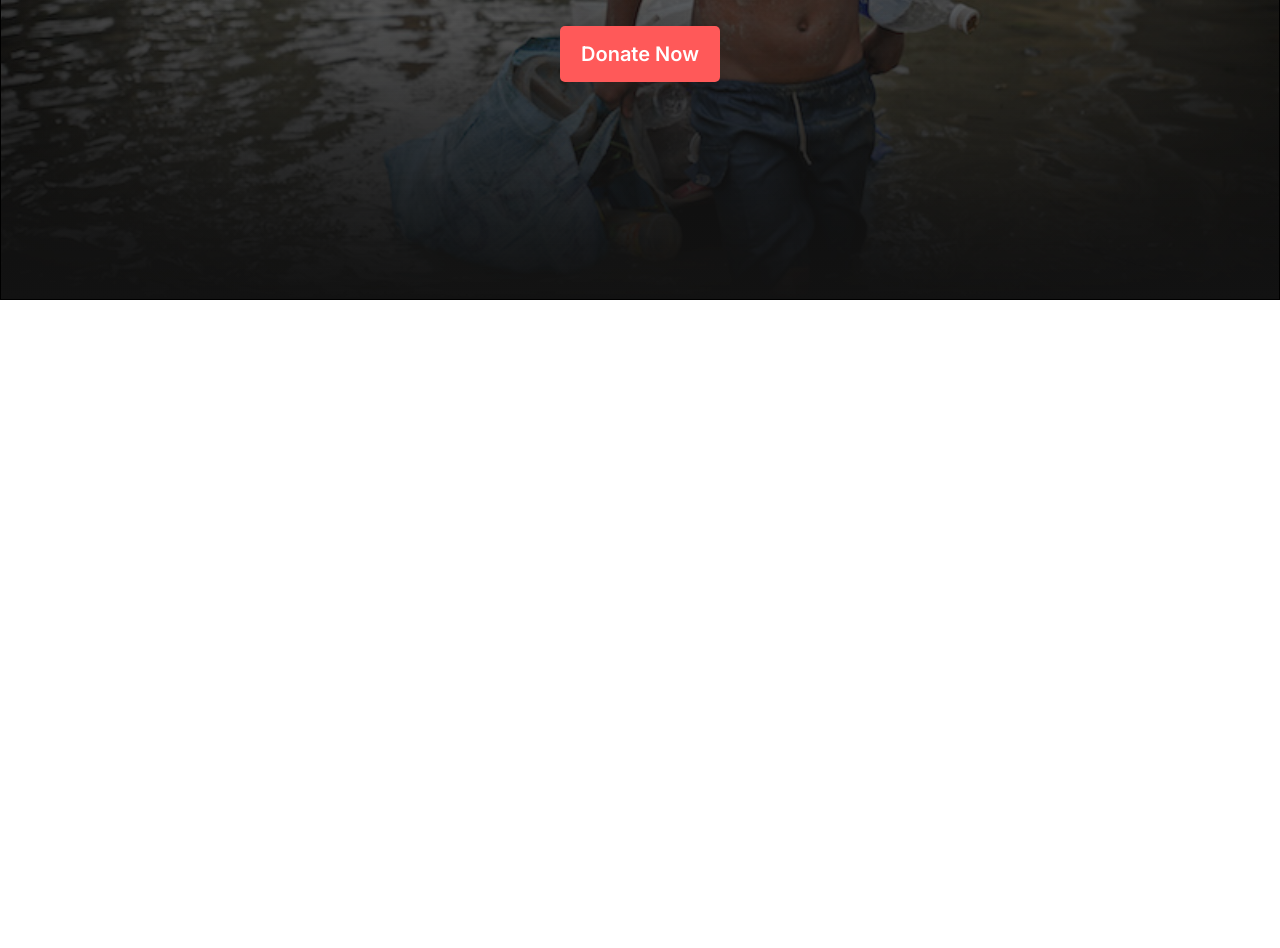
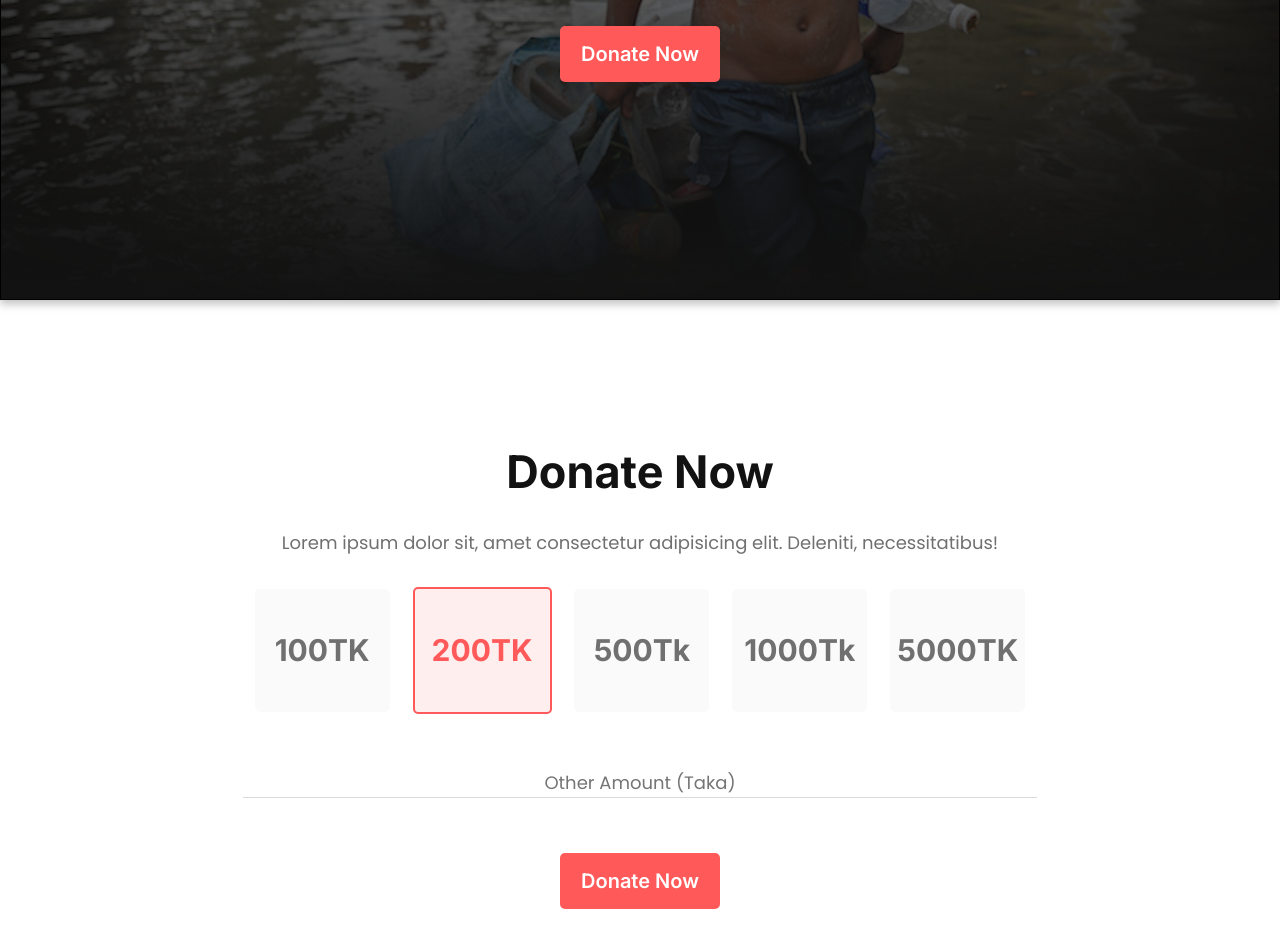
Before and after one commit to ashiikkhan/Flood-Bank, a plain HTML site: page index.html in a window 1280 px wide. Shown: the part 500-1448 px from the top of the page. Before the commit the page ends 800 px from the top, so only its background shows below. Drawn offline with Linux system fonts and the light colour scheme.

Commit message:
donate now section completed

```diff
--- a/index.html
+++ b/index.html
@@ -18,7 +18,7 @@
   <body>
     <!-- banner -->
     <section class="banner">
-      <div class="banner-bg centralize">
+      <div class="banner-overlay centralize">
         <div class="banner-content">
           <h1>Give Children a Fighting Chance</h1>
           <p>
@@ -31,5 +31,31 @@
         </div>
       </div>
     </section>
+    <main class="main-section">
+      <!-- donate now section -->
+      <section class="donate-container">
+        <div class="donate-content centralize">
+          <h2 class="title">Donate Now</h2>
+          <p class="description">
+            Lorem ipsum dolor sit, amet consectetur adipisicing elit. Deleniti,
+            necessitatibus!
+          </p>
+          <div class="amount-container">
+            <div class="amount-item">100TK</div>
+            <div class="amount-item" id="clicked-item">200TK</div>
+            <div class="amount-item">500Tk</div>
+            <div class="amount-item">1000Tk</div>
+            <div class="amount-item">5000TK</div>
+          </div>
+          <input
+            type="number"
+            name=""
+            id=""
+            placeholder="Other Amount (Taka)"
+          />
+          <input type="button" value="Donate Now" class="button" />
+        </div>
+      </section>
+    </main>
   </body>
 </html>
--- a/style.css
+++ b/style.css
@@ -6,6 +6,7 @@ font-family: 'Poppins', sans-serif; */
   margin: 0px;
   padding: 0px;
 }
+/* banner section  */
 .banner {
   width: 100%;
   height: 100vh;
@@ -14,7 +15,7 @@ font-family: 'Poppins', sans-serif; */
   background-repeat: no-repeat;
   background-size: cover;
 }
-.banner-bg {
+.banner-overlay {
   width: 100%;
   height: 100vh;
   box-sizing: border-box;
@@ -27,6 +28,7 @@ font-family: 'Poppins', sans-serif; */
   display: flex;
   align-items: center;
   justify-content: center;
+  flex-direction: column;
 }
 .banner-content {
   width: 826px;
@@ -64,6 +66,86 @@ font-family: 'Poppins', sans-serif; */
   height: 56px;
   border: none;
   border-radius: 5px;
-  margin-top: 15px;
-  margin-bottom: 15px;
+  margin: 15px 0px;
 }
+
+.main-section {
+  width: 100%;
+}
+/* donate container  */
+.donate-container {
+  width: 100%;
+  height: 100vh;
+  margin: 130px 0px;
+}
+/* title font style  for global use*/
+.title {
+  color: #121212;
+  font-family: 'Inter', sans-serif;
+  font-size: 45px;
+  font-weight: 700;
+  line-height: 54px;
+  margin: 15px 0px;
+}
+/* paragraph font style for global use */
+.description {
+  color: #707070;
+  font-family: 'Poppins', sans-serif;
+  font-size: 18px;
+  font-weight: 400;
+  line-height: 28px;
+  margin: 15px 0px;
+}
+.amount-container {
+  width: 62%;
+  margin: 15px 0px;
+
+  /* flex amount item */
+  display: flex;
+  align-items: center;
+  justify-content: space-around;
+}
+.amount-item {
+  width: 135px;
+  height: 123px;
+  background: #fafafa;
+  border-radius: 5px;
+
+  /* font style */
+  color: #707070;
+  font-family: 'Inter', sans-serif;
+  font-size: 30px;
+  font-weight: 700;
+  line-height: 37px;
+
+  /* for center align item text */
+  display: flex;
+  align-items: center;
+  justify-content: center;
+}
+#clicked-item {
+  color: #ff5959;
+  background-color: #ffeeee;
+  border: 2px solid #ff5959;
+}
+input[type='number'] {
+  border: none;
+  border-bottom: 1px solid #dadada;
+  width: 62%;
+  margin: 40px 0px;
+  /* placeholder style in input */
+  color: #b3b3b3;
+  font-family: 'Poppins', sans-serif;
+  font-weight: 400;
+  font-size: 18px;
+  line-height: 28px;
+  text-align: center;
+}
+input[type='number']:focus {
+  outline: none;
+}
+input[type='number']::-webkit-outer-spin-button,
+input[type='number']::-webkit-inner-spin-button {
+  -webkit-appearance: none;
+  margin: 0px;
+}
```
